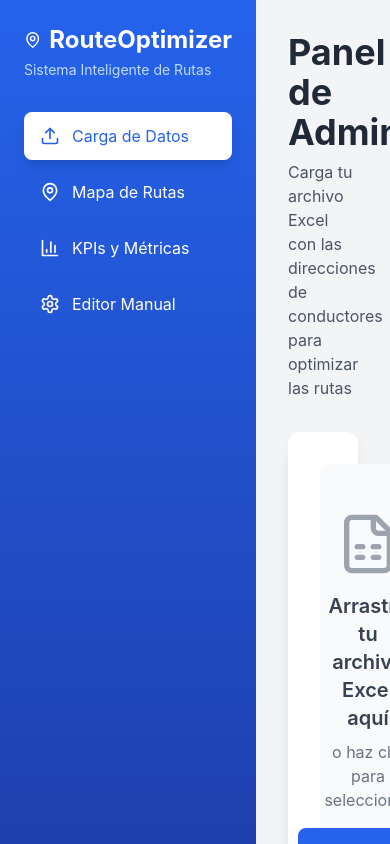
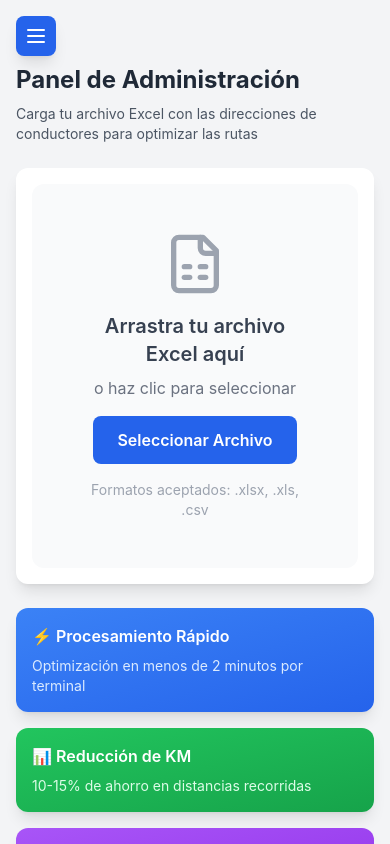
Before and after one commit to AloyTec/Demo_nav, a React (Vite) app: page / in a window 390 px wide. Built offline with nearby package versions, Linux system fonts and the light colour scheme; no server answers.

Commit message:
Add mobile responsive design with hamburger menu
- Add hamburger menu for mobile navigation
- Make sidebar overlay on mobile
- Adjust typography and spacing for mobile screens
- Improve touch targets and readability on small screens

```diff
--- a/src/App.jsx
+++ b/src/App.jsx
@@ -4,12 +4,13 @@ import FileUpload from './components/FileUpload';
 import MapView from './components/MapView';
 import KPIDashboard from './components/KPIDashboard';
 import RouteEditor from './components/RouteEditor';
-import { MapPin, BarChart3, Settings, Upload } from 'lucide-react';
+import { MapPin, BarChart3, Settings, Upload, Menu, X } from 'lucide-react';
 
 function App() {
   const [activeView, setActiveView] = useState('dashboard');
   const [routeData, setRouteData] = useState(null);
   const [optimizedData, setOptimizedData] = useState(null);
+  const [mobileMenuOpen, setMobileMenuOpen] = useState(false);
 
   const handleDataUploaded = (data) => {
     setRouteData(data);
@@ -20,11 +21,29 @@ function App() {
     setActiveView('map');
   };
 
+  const handleViewChange = (view) => {
+    setActiveView(view);
+    setMobileMenuOpen(false); // Close menu on mobile when changing view
+  };
+
   return (
     <div className="flex h-screen bg-gray-100">
-      {/* Sidebar */}
-      <div className="w-64 bg-gradient-to-b from-blue-600 to-blue-800 text-white p-6">
-        <div className="mb-8">
+      {/* Mobile Menu Button */}
+      <button
+        onClick={() => setMobileMenuOpen(!mobileMenuOpen)}
+        className="lg:hidden fixed top-4 left-4 z-50 bg-blue-600 text-white p-2 rounded-lg shadow-lg"
+      >
+        {mobileMenuOpen ? <X className="w-6 h-6" /> : <Menu className="w-6 h-6" />}
+      </button>
+
+      {/* Sidebar - Hidden on mobile by default, overlay when open */}
+      <div className={`
+        fixed lg:static inset-y-0 left-0 z-40
+        w-64 bg-gradient-to-b from-blue-600 to-blue-800 text-white p-6
+        transform transition-transform duration-300 ease-in-out
+        ${mobileMenuOpen ? 'translate-x-0' : '-translate-x-full lg:translate-x-0'}
+      `}>
+        <div className="mb-8 mt-12 lg:mt-0">
           <h1 className="text-2xl font-bold flex items-center gap-2">
             <MapPin className="w-8 h-8" />
             RouteOptimizer
@@ -34,7 +53,7 @@ function App() {
 
         <nav className="space-y-2">
           <button
-            onClick={() => setActiveView('dashboard')}
+            onClick={() => handleViewChange('dashboard')}
             className={`w-full flex items-center gap-3 px-4 py-3 rounded-lg transition-all ${
               activeView === 'dashboard'
                 ? 'bg-white text-blue-600 shadow-lg'
@@ -42,11 +61,11 @@ function App() {
             }`}
           >
             <Upload className="w-5 h-5" />
-            Carga de Datos
+            <span className="text-sm lg:text-base">Carga de Datos</span>
           </button>
 
           <button
-            onClick={() => setActiveView('map')}
+            onClick={() => handleViewChange('map')}
             className={`w-full flex items-center gap-3 px-4 py-3 rounded-lg transition-all ${
               activeView === 'map'
                 ? 'bg-white text-blue-600 shadow-lg'
@@ -55,11 +74,11 @@ function App() {
             disabled={!optimizedData}
           >
             <MapPin className="w-5 h-5" />
-            Mapa de Rutas
+            <span className="text-sm lg:text-base">Mapa de Rutas</span>
           </button>
 
           <button
-            onClick={() => setActiveView('kpis')}
+            onClick={() => handleViewChange('kpis')}
             className={`w-full flex items-center gap-3 px-4 py-3 rounded-lg transition-all ${
               activeView === 'kpis'
                 ? 'bg-white text-blue-600 shadow-lg'
@@ -68,11 +87,11 @@ function App() {
             disabled={!optimizedData}
           >
             <BarChart3 className="w-5 h-5" />
-            KPIs y Métricas
+            <span className="text-sm lg:text-base">KPIs y Métricas</span>
           </button>
 
           <button
-            onClick={() => setActiveView('editor')}
+            onClick={() => handleViewChange('editor')}
             className={`w-full flex items-center gap-3 px-4 py-3 rounded-lg transition-all ${
               activeView === 'editor'
                 ? 'bg-white text-blue-600 shadow-lg'
@@ -81,12 +100,12 @@ function App() {
             disabled={!optimizedData}
           >
             <Settings className="w-5 h-5" />
-            Editor Manual
+            <span className="text-sm lg:text-base">Editor Manual</span>
           </button>
         </nav>
 
         {optimizedData && (
-          <div className="mt-8 p-4 bg-blue-700 rounded-lg">
+          <div className="mt-8 p-4 bg-blue-700 rounded-lg hidden lg:block">
             <h3 className="font-semibold mb-2">Última Optimización</h3>
             <div className="text-sm space-y-1">
               <p className="text-blue-200">Vans: {optimizedData.vans?.length || 0}</p>
@@ -97,8 +116,16 @@ function App() {
         )}
       </div>
 
+      {/* Overlay for mobile menu */}
+      {mobileMenuOpen && (
+        <div
+          className="fixed inset-0 bg-black bg-opacity-50 z-30 lg:hidden"
+          onClick={() => setMobileMenuOpen(false)}
+        />
+      )}
+
       {/* Main Content */}
-      <div className="flex-1 overflow-auto">
+      <div className="flex-1 overflow-auto w-full">
         {activeView === 'dashboard' && (
           <Dashboard
             onDataUploaded={handleDataUploaded}
--- a/src/components/Dashboard.jsx
+++ b/src/components/Dashboard.jsx
@@ -63,74 +63,74 @@ const Dashboard = ({ onDataUploaded, onOptimized, routeData }) => {
   };
 
   return (
-    <div className="p-8">
+    <div className="p-4 md:p-8 pt-16 lg:pt-8">
       <div className="max-w-6xl mx-auto">
-        <h1 className="text-4xl font-bold text-gray-800 mb-2">
+        <h1 className="text-2xl md:text-4xl font-bold text-gray-800 mb-2">
           Panel de Administración
         </h1>
-        <p className="text-gray-600 mb-8">
+        <p className="text-sm md:text-base text-gray-600 mb-6 md:mb-8">
           Carga tu archivo Excel con las direcciones de conductores para optimizar las rutas
         </p>
 
         {/* Upload Section */}
-        <div className="bg-white rounded-xl shadow-lg p-8 mb-6">
+        <div className="bg-white rounded-xl shadow-lg p-4 md:p-8 mb-6">
           <FileUpload onFileUpload={handleFileUpload} disabled={loading} />
 
           {loading && (
-            <div className="mt-6 flex items-center justify-center gap-3 text-blue-600">
+            <div className="mt-6 flex flex-col md:flex-row items-center justify-center gap-3 text-blue-600">
               <Loader2 className="w-6 h-6 animate-spin" />
-              <span className="text-lg font-semibold">Procesando y optimizando rutas...</span>
+              <span className="text-sm md:text-lg font-semibold text-center">Procesando y optimizando rutas...</span>
             </div>
           )}
 
           {error && (
-            <div className="mt-6 flex items-center gap-3 text-red-600 bg-red-50 p-4 rounded-lg">
-              <AlertCircle className="w-6 h-6" />
-              <span>{error}</span>
+            <div className="mt-6 flex items-start gap-3 text-red-600 bg-red-50 p-4 rounded-lg">
+              <AlertCircle className="w-5 h-5 md:w-6 md:h-6 flex-shrink-0" />
+              <span className="text-sm md:text-base">{error}</span>
             </div>
           )}
 
           {uploadedFile && !loading && !error && (
-            <div className="mt-6 flex items-center gap-3 text-green-600 bg-green-50 p-4 rounded-lg">
-              <CheckCircle className="w-6 h-6" />
-              <span className="font-semibold">Archivo procesado exitosamente: {uploadedFile.name}</span>
+            <div className="mt-6 flex items-start gap-3 text-green-600 bg-green-50 p-4 rounded-lg">
+              <CheckCircle className="w-5 h-5 md:w-6 md:h-6 flex-shrink-0" />
+              <span className="font-semibold text-sm md:text-base break-all">Archivo procesado exitosamente: {uploadedFile.name}</span>
             </div>
           )}
         </div>
 
         {/* Info Cards */}
-        <div className="grid grid-cols-1 md:grid-cols-3 gap-6 mb-8">
-          <div className="bg-gradient-to-br from-blue-500 to-blue-600 text-white p-6 rounded-xl shadow-lg">
-            <h3 className="text-lg font-semibold mb-2">⚡ Procesamiento Rápido</h3>
-            <p className="text-blue-100">Optimización en menos de 2 minutos por terminal</p>
+        <div className="grid grid-cols-1 md:grid-cols-3 gap-4 md:gap-6 mb-6 md:mb-8">
+          <div className="bg-gradient-to-br from-blue-500 to-blue-600 text-white p-4 md:p-6 rounded-xl shadow-lg">
+            <h3 className="text-base md:text-lg font-semibold mb-2">⚡ Procesamiento Rápido</h3>
+            <p className="text-blue-100 text-sm md:text-base">Optimización en menos de 2 minutos por terminal</p>
           </div>
 
-          <div className="bg-gradient-to-br from-green-500 to-green-600 text-white p-6 rounded-xl shadow-lg">
-            <h3 className="text-lg font-semibold mb-2">📊 Reducción de KM</h3>
-            <p className="text-green-100">10-15% de ahorro en distancias recorridas</p>
+          <div className="bg-gradient-to-br from-green-500 to-green-600 text-white p-4 md:p-6 rounded-xl shadow-lg">
+            <h3 className="text-base md:text-lg font-semibold mb-2">📊 Reducción de KM</h3>
+            <p className="text-green-100 text-sm md:text-base">10-15% de ahorro en distancias recorridas</p>
           </div>
 
-          <div className="bg-gradient-to-br from-purple-500 to-purple-600 text-white p-6 rounded-xl shadow-lg">
-            <h3 className="text-lg font-semibold mb-2">🎯 Balance Óptimo</h3>
-            <p className="text-purple-100">Distribución perfecta entre vans</p>
+          <div className="bg-gradient-to-br from-purple-500 to-purple-600 text-white p-4 md:p-6 rounded-xl shadow-lg">
+            <h3 className="text-base md:text-lg font-semibold mb-2">🎯 Balance Óptimo</h3>
+            <p className="text-purple-100 text-sm md:text-base">Distribución perfecta entre vans</p>
           </div>
         </div>
 
         {/* Instructions */}
-        <div className="bg-white rounded-xl shadow-lg p-8">
-          <h2 className="text-2xl font-bold text-gray-800 mb-4">
+        <div className="bg-white rounded-xl shadow-lg p-4 md:p-8">
+          <h2 className="text-xl md:text-2xl font-bold text-gray-800 mb-4">
             📋 Formato de Excel Requerido
           </h2>
-          <div className="space-y-3 text-gray-700">
+          <div className="space-y-3 text-gray-700 text-sm md:text-base">
             <p>El archivo Excel debe contener las siguientes columnas:</p>
-            <ul className="list-disc list-inside space-y-2 ml-4">
+            <ul className="list-disc list-inside space-y-2 ml-2 md:ml-4">
               <li><strong>Nombre:</strong> Nombre del conductor</li>
               <li><strong>Dirección:</strong> Dirección completa de recogida</li>
               <li><strong>Terminal:</strong> Terminal de destino (ej: Terminal A, Terminal B)</li>
               <li><strong>Hora:</strong> Hora de recogida programada (opcional)</li>
             </ul>
-            <div className="mt-4 p-4 bg-blue-50 rounded-lg">
-              <p className="text-sm text-blue-800">
+            <div className="mt-4 p-3 md:p-4 bg-blue-50 rounded-lg">
+              <p className="text-xs md:text-sm text-blue-800">
                 💡 <strong>Tip:</strong> Puedes usar el botón "Cargar Datos de Ejemplo" para probar el sistema
               </p>
             </div>
```
